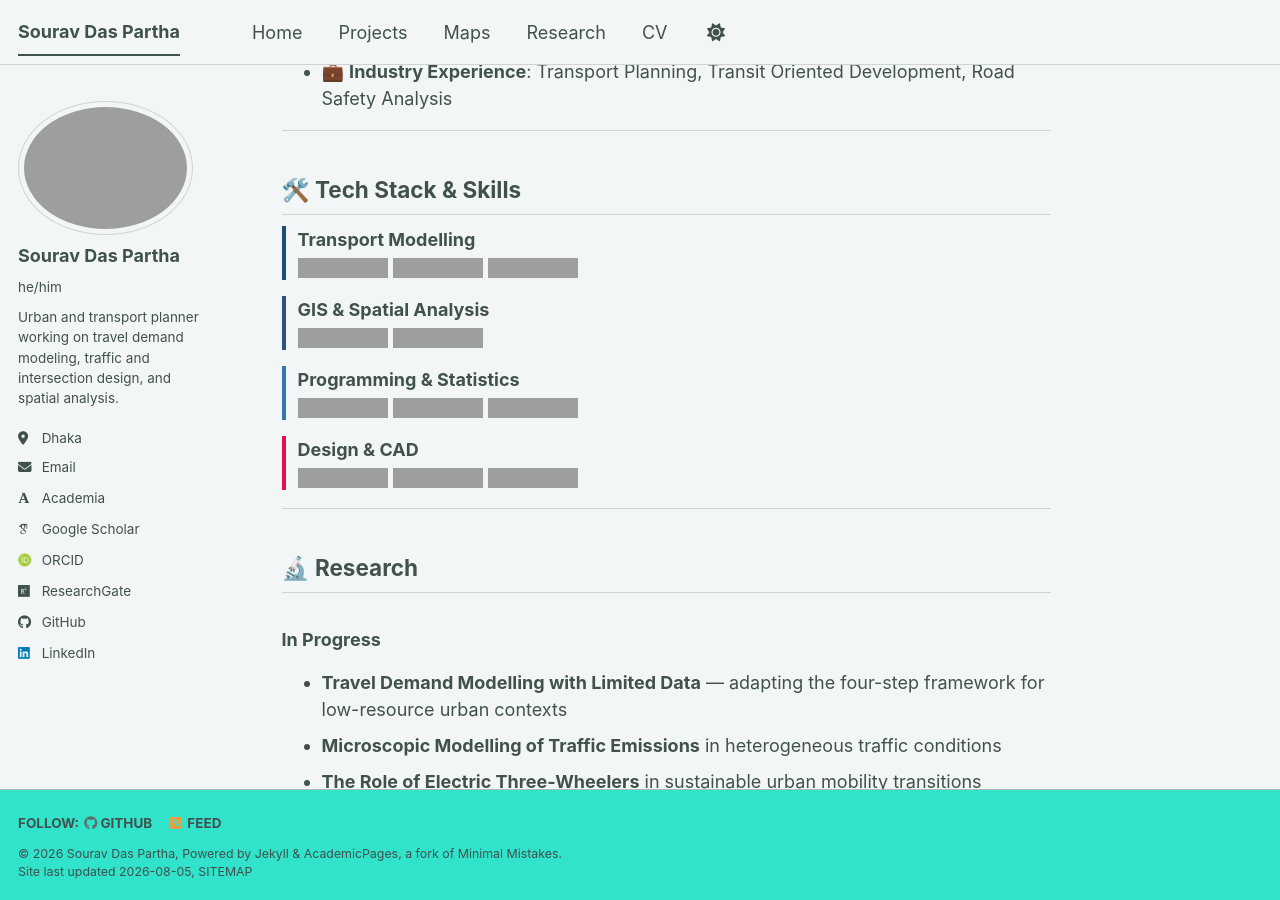
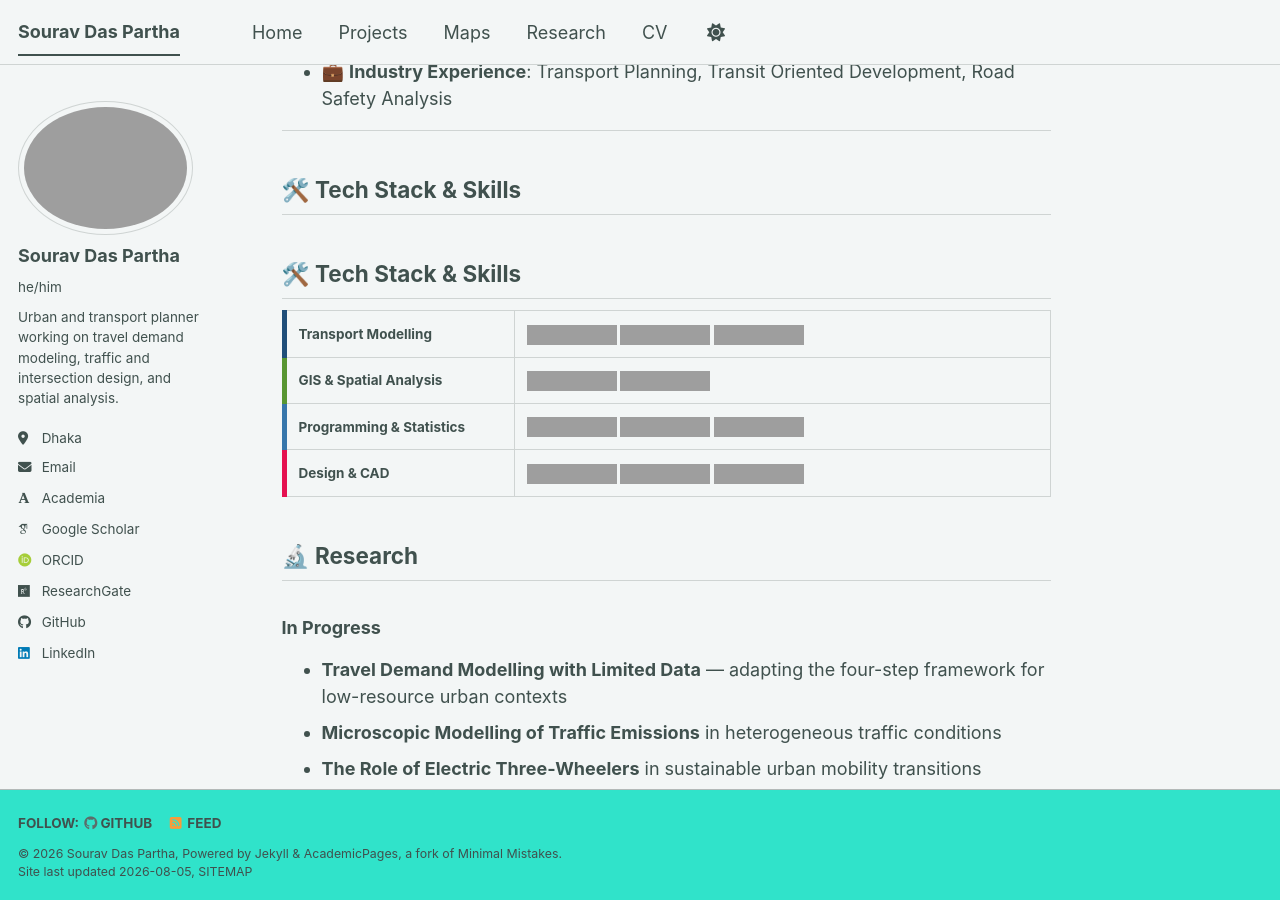
Before and after one commit to souravdaspartha/souravdaspartha.github.io, a Jekyll site: the page built from _pages/about.md, in a window 1280 px wide and 900 px high, scrolled down 460 px, cut to the strip 0-900 px from the top of the window. Built offline with Jekyll 4.4.1, drawn with Linux system fonts in a browser that asks for light colours; some web fonts are replaced; a script bundle is joined from its source files by our own code; library files that are not in the unit come from our copies; grey boxes are pictures that could not be loaded.

Commit message:
Update about.md

```diff
--- a/_pages/about.md
+++ b/_pages/about.md
@@ -18,26 +18,26 @@ Transport planner and modeller in Dhaka, Bangladesh. I build travel demand model
 
 ## 🛠️ Tech Stack & Skills
 
-<div style="border-left: 4px solid #1F4E79; padding-left: 12px; margin-bottom: 16px;">
-<strong>Transport Modelling</strong><br>
-<img src="https://img.shields.io/badge/TransCAD-1F4E79?style=for-the-badge"> <img src="https://img.shields.io/badge/PTV_Vissim-005CA9?style=for-the-badge"> <img src="https://img.shields.io/badge/SIDRA_Intersection-C8102E?style=for-the-badge">
-</div>
+## 🛠️ Tech Stack & Skills
 
-<div style="border-left: 4px solid #2C5282; padding-left: 12px; margin-bottom: 16px;">
-<strong>GIS & Spatial Analysis</strong><br>
-<img src="https://img.shields.io/badge/ArcGIS_Pro-2C5282?style=for-the-badge&logo=esri&logoColor=white"> <img src="https://img.shields.io/badge/QGIS-589632?style=for-the-badge&logo=qgis&logoColor=white">
-</div>
-
-<div style="border-left: 4px solid #3776AB; padding-left: 12px; margin-bottom: 16px;">
-<strong>Programming & Statistics</strong><br>
-<img src="https://img.shields.io/badge/Python-3776AB?style=for-the-badge&logo=python&logoColor=white"> <img src="https://img.shields.io/badge/R-276DC3?style=for-the-badge&logo=r&logoColor=white"> <img src="https://img.shields.io/badge/Stata-1A5F7A?style=for-the-badge">
-</div>
-
-<div style="border-left: 4px solid #E51050; padding-left: 12px; margin-bottom: 16px;">
-<strong>Design & CAD</strong><br>
-<img src="https://img.shields.io/badge/AutoCAD-E51050?style=for-the-badge&logo=autodesk&logoColor=white"> <img src="https://img.shields.io/badge/Civil_3D-0696D7?style=for-the-badge&logo=autodesk&logoColor=white"> <img src="https://img.shields.io/badge/SketchUp-005F9E?style=for-the-badge&logo=sketchup&logoColor=white">
-</div>
----
+<table style="width:100%; border-collapse: collapse;">
+<tr style="border-bottom: 1px solid rgba(128,128,128,0.2);">
+<td style="border-left: 5px solid #1F4E79; padding: 12px; width: 30%;"><strong>Transport Modelling</strong></td>
+<td style="padding: 12px;"><img src="https://img.shields.io/badge/TransCAD-1F4E79?style=for-the-badge"> <img src="https://img.shields.io/badge/PTV_Vissim-005CA9?style=for-the-badge"> <img src="https://img.shields.io/badge/SIDRA_Intersection-C8102E?style=for-the-badge"></td>
+</tr>
+<tr style="border-bottom: 1px solid rgba(128,128,128,0.2);">
+<td style="border-left: 5px solid #589632; padding: 12px;"><strong>GIS &amp; Spatial Analysis</strong></td>
+<td style="padding: 12px;"><img src="https://img.shields.io/badge/ArcGIS_Pro-2C5282?style=for-the-badge&logo=esri&logoColor=white"> <img src="https://img.shields.io/badge/QGIS-589632?style=for-the-badge&logo=qgis&logoColor=white"></td>
+</tr>
+<tr style="border-bottom: 1px solid rgba(128,128,128,0.2);">
+<td style="border-left: 5px solid #3776AB; padding: 12px;"><strong>Programming &amp; Statistics</strong></td>
+<td style="padding: 12px;"><img src="https://img.shields.io/badge/Python-3776AB?style=for-the-badge&logo=python&logoColor=white"> <img src="https://img.shields.io/badge/R-276DC3?style=for-the-badge&logo=r&logoColor=white"> <img src="https://img.shields.io/badge/Stata-1A5F7A?style=for-the-badge"></td>
+</tr>
+<tr>
+<td style="border-left: 5px solid #E51050; padding: 12px;"><strong>Design &amp; CAD</strong></td>
+<td style="padding: 12px;"><img src="https://img.shields.io/badge/AutoCAD-E51050?style=for-the-badge&logo=autodesk&logoColor=white"> <img src="https://img.shields.io/badge/Civil_3D-0696D7?style=for-the-badge&logo=autodesk&logoColor=white"> <img src="https://img.shields.io/badge/SketchUp-005F9E?style=for-the-badge&logo=sketchup&logoColor=white"></td>
+</tr>
+</table>
 
 ## 🔬 Research
 
```
